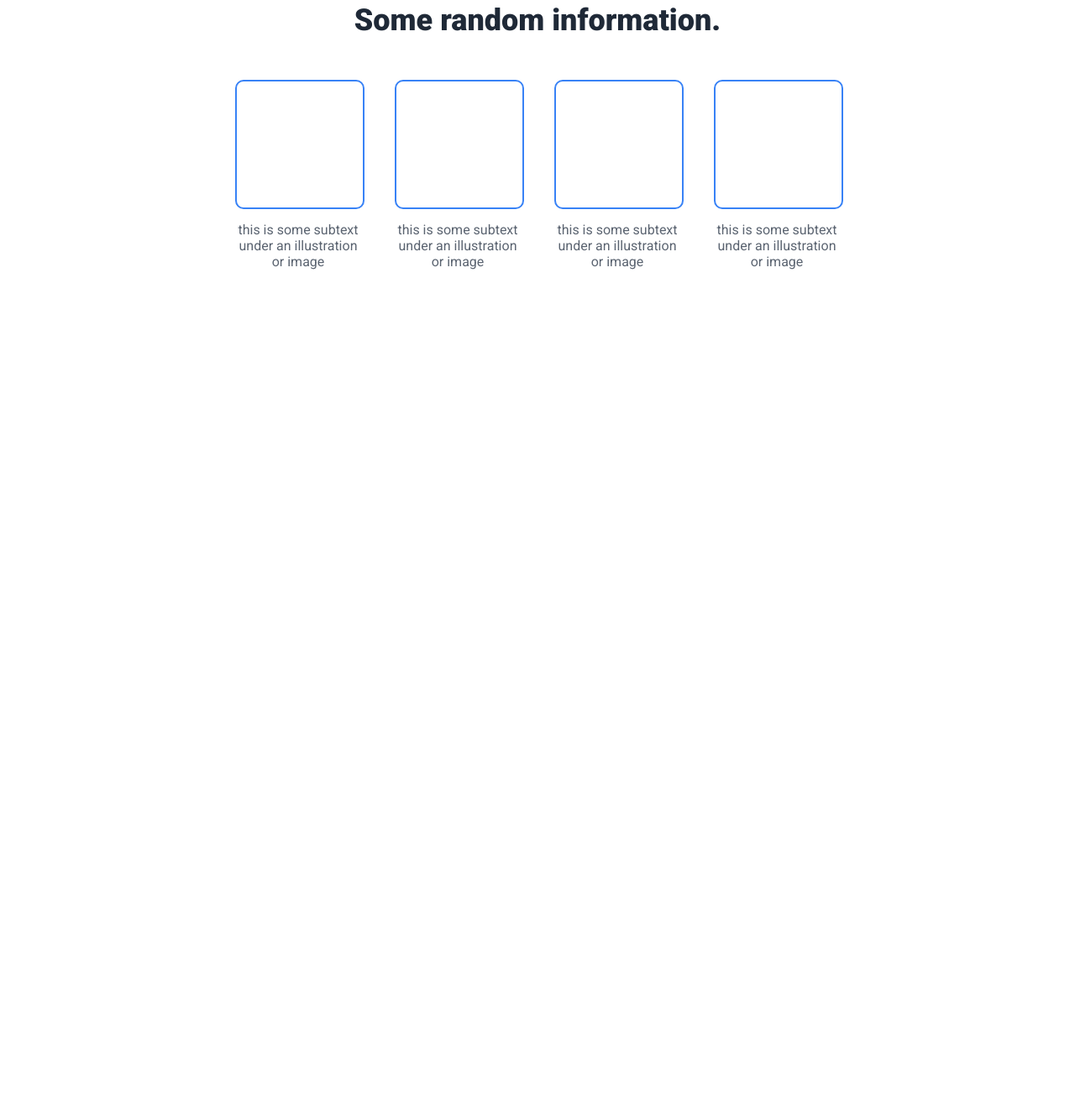
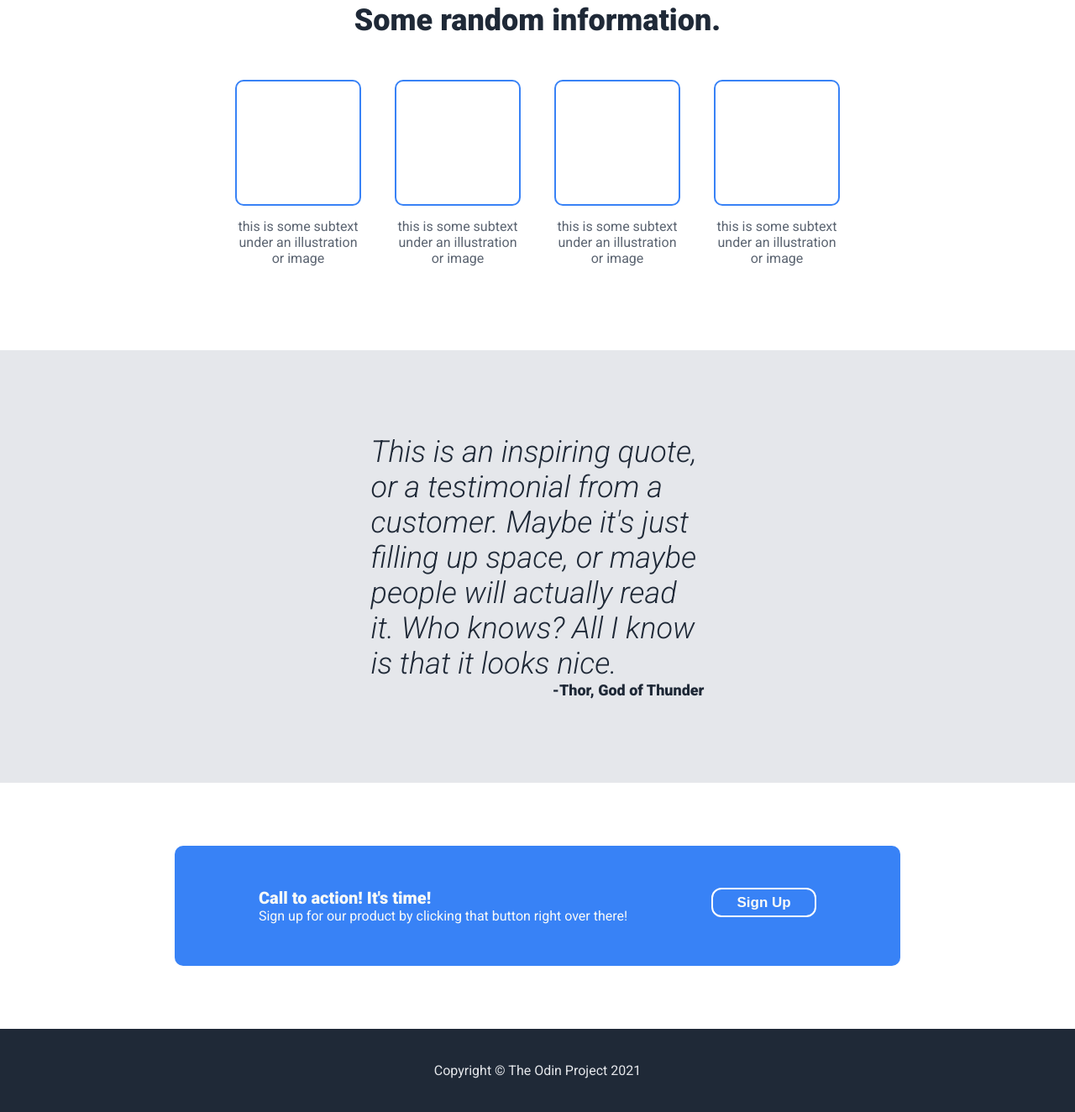
Before and after one commit to bntg01/Project-Landing-Page, a plain HTML site: page index.html in a window 1280 px wide. Shown: the part 652-1976 px from the top of the page at 84% size. Before the commit the page ends 973 px from the top, so only its background shows below. Drawn offline with Linux system fonts and the light colour scheme.

Commit message:
Finish first draft of page

```diff
--- a/index.html
+++ b/index.html
@@ -9,7 +9,7 @@
 </head>
 <body>
     <div class="blue-container">
-        <div class="header">
+        <div id="header">
             <div class="logo">
                 Header Logo
             </div>
@@ -22,7 +22,7 @@
         <div class="row-container">
             <div class="hero-container">
                 <div class="hero-text">
-                    This webstie is awesome
+                    This website is awesome
                 </div>
                 <div class="secondary-hero-text">
                     This website has some subtext that goes here under the main title. It's a smaller font and the color is lower contrast
@@ -34,44 +34,64 @@
             </div>
         </div>
     </div>
-    <div class="white-container">
+    <div class="column-container">
         <div class="information-header">
             Some random information.
         </div>
-        <div class="row-container">
+        <div class="row-container" id="margins">
             <div class="info">
-                <div class="box">
-
-                </div>
+                <div class="box"></div>
                 <div class="text">
                     this is some subtext under an illustration or image
                 </div>
             </div>
             <div class="info">
-                <div class="box">
-
-                </div>
+                <div class="box"></div>
                 <div class="text">
                     this is some subtext under an illustration or image
                 </div>
             </div>
             <div class="info">
-                <div class="box">
-
-                </div>
+                <div class="box"></div>
                 <div class="text">
                     this is some subtext under an illustration or image
                 </div>
             </div>
             <div class="info">
-                <div class="box">
-
-                </div>
+                <div class="box"></div>
                 <div class="text">
                     this is some subtext under an illustration or image
                 </div>
             </div>
         </div>
     </div>
+    <div class="grey-container">
+        <div class="text-container">
+            <div class="main-text">
+                This is an inspiring quote, or a testimonial from a customer. Maybe it's just filling up space, or maybe people will actually read it. Who knows? All I know is that it looks nice.
+            </div>
+            <div class="subtext">
+                -Thor, God of Thunder
+            </div>
+        </div>
+    </div>
+    <div class="column-container">
+        <div class="row-container" id="light-blue">
+            <div class="row-container" id="gap-test">
+                <div class="column-container">
+                    <div class="row-container bold-text text-left">
+                        Call to action! It's time!
+                    </div>
+                    <div class="row-container text-left">
+                        Sign up for our product by clicking that button right over there!
+                    </div>
+                </div>
+                <button type="button" id="lower-button">Sign Up</button>
+            </div>
+        </div>
+    </div>
+    <div class="blue-container" id="footer">
+        Copyright © The Odin Project 2021
+    </div>
 </body>
 </html>
--- a/style.css
+++ b/style.css
@@ -7,9 +7,17 @@ body {
     margin: 0;
 }
 
-.header {
+#header {
     display: flex;
     justify-content: space-around;
+}
+
+#footer {
+    display: flex;
+    align-items: center;
+    color: #e5e7eb;
+    padding: 40px 0px;
+    width: 100%;
 }
 
 .logo{
@@ -28,7 +36,7 @@ body {
 
 .row-container {
     display: flex;
-    justify-content:center;
+    justify-content: center;
 }
 
 .blue-container, .hero-container {
@@ -45,13 +53,66 @@ body {
     gap: 10px;
 }
 
-.white-container{
+.column-container{
     display: flex;
     flex-direction: column;
 }
 
-.white-container .row-container {
+.grey-container {
+    display: flex;
+    flex: 1 1 0px;
+    flex-direction: column;
+    justify-content: center;
+    align-items: center;
+    background-color: #e5e7eb;
+    color: #1f2937;
+    padding: 100px 0px;
+}
+
+.grey-container .main-text {
+    font-size: 36px;
+    font-style: italic;
+    font-weight: 300;
+}
+
+.grey-container .subtext {
+    font-size: 18px;
+    font-weight: 800;
+    align-self: flex-end;
+}
+
+#margins {
+    margin-bottom: 100px;
     gap: 40px;
+}
+
+#light-blue{
+    margin: 75px 0px;
+    padding: 50px 100px;
+    background-color: #3882F6;
+    align-self: center;
+    border-radius: 10px;
+    color: #f9faf8;
+}
+
+#gap-test {
+    column-gap: 100px;
+}
+
+.bold-text {
+    font-size: 20px;
+    font-weight: 800;
+}
+
+.text-left {
+    justify-content: left;
+}
+
+.text-container{
+    display: flex;
+    width: 31%;
+    flex-direction: column;
+    justify-content: center;
 }
 
 .information-header {
@@ -60,7 +121,7 @@ body {
     font-size: 36px;
     font-weight: 800;
     justify-content: center;
-    margin: 50px 100px 50px 100px;
+    margin: 50px 0px;
 }
 
 .info {
@@ -73,8 +134,8 @@ body {
 .info .box {
     border-radius: 10px;
     border: 2px solid #3882F6;
-    width: 150px;
-    height: 150px;
+    width: 146px;
+    height: 146px;
 }
 
 .info .text {
@@ -116,4 +177,13 @@ button {
     width: 150px;
     height: 40px;
     border-radius: 12px;
+    border-style: none;
+
 }
+
+#lower-button {
+    border-color: white;
+    border-style: solid;
+    width: 125px;
+    height: 35px;
+}
```
